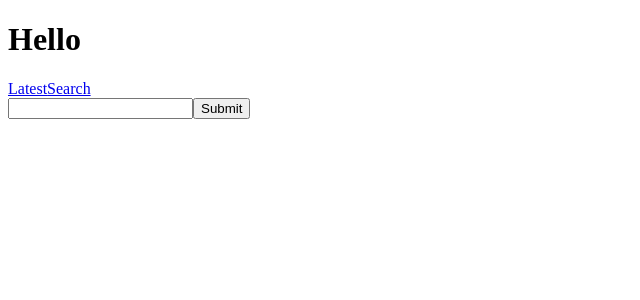
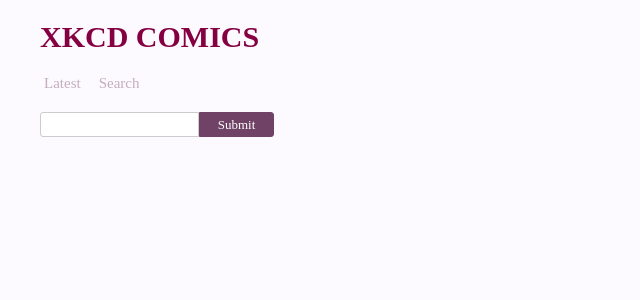
Before and after one commit to lexspirtes/newstory, a React (Create React App) app: page /search in a window 1280 px wide. Shown: the top 300 px of the page, without its empty margins (0-640 px from the left). Built offline with nearby package versions, Linux system fonts and the light colour scheme.

Commit message:
playing with CSS

```diff
--- a/src/App.js
+++ b/src/App.js
@@ -1,17 +1,17 @@
 import React from 'react';
-import { Link } from 'react-router-dom'
+import './styles.css'
+
+/**
+ * App Component
+ * holds links to Latest and Search
+ */
 class App extends React.Component {
-  constructor(props){
-    super(props);
-  }
-
-
 render() {
   return (
     <div>
-      <h1>Hello</h1>
-      <Link className="latest" to="/">Latest</Link>
-      <Link className="search" to="/search">Search</Link>
+      <h1>XKCD COMICS</h1>
+      <a className="latest" href="/">Latest</a>
+      <a className="search" href="/search">Search</a>
     </div>
   );
 }
--- a/src/index.js
+++ b/src/index.js
@@ -5,6 +5,9 @@
 import Search from './search';
 import { Route, BrowserRouter as Router } from 'react-router-dom'
 
+/**
+ * routes for app
+ */
 const routing = (
   <Router>
     <div>
--- a/src/latest.js
+++ b/src/latest.js
@@ -1,6 +1,10 @@
 import React from 'react';
 
 
+/**
+ * Latest component
+ *
+ */
 class Latest extends React.Component {
   constructor(props){
     super(props);
--- a/src/search.js
+++ b/src/search.js
@@ -1,6 +1,8 @@
 import React from 'react';
 
-
+/**
+ * General component description in JSDoc format. Markdown is *supported*.
+ */
 class Search extends React.Component {
   constructor(props){
     super(props);
@@ -39,7 +41,7 @@
     return (
       <div>
       <form onSubmit={this.handleSubmit}>
-              <input className="searchInput" type="text" value={this.state.value} onChange={this.handleChange} />
+              <input className="searchInput" type="number" value={this.state.value} onChange={this.handleChange} />
             <input className="searchSubmit" type="submit" value="Submit" />
       </form>
       <img className="searchImage" src={this.state.img} title={this.state.title} alt={this.state.alt} />
--- /dev/null
+++ b/src/styles.css
@@ -0,0 +1,88 @@
+a {
+  color: #c4adbf;
+  margin-right: 10px;
+  margin-bottom: 10px;
+  text-decoration: none;
+  font-family: 'Bungee', cursive;
+  font-size: 15px;
+  padding: 4px;
+}
+
+a:hover {
+  color:#704366;
+}
+
+img {
+  margin-top: 10px;
+  max-height: 500px;
+}
+
+form {
+  margin-top: 20px;
+}
+
+input[type=number] {
+  border: solid 1px #CCC;
+    height: 21px;
+    width: 150px;
+    border-top-left-radius: 3px;
+    border-bottom-left-radius: 3px;
+    font-size: 15px;
+    color: #999;
+    padding-left: 5px;
+    vertical-align: bottom
+}
+
+input[type=submit] {
+  border: solid 1px #704366;
+  border-top-right-radius: 3px;
+  border-bottom-right-radius: 3px;
+  height: 25px;
+  width: 75px;
+  color: white;
+  font-size: 13px;
+  font-family: 'Bungee', cursive;
+  background-color: #704366;
+}
+input:hover[type=submit]{
+  color: #f7f0ff;
+}
+
+h1 {
+  font-family: 'Bungee Shade', cursive;
+  font-size: 30px;
+  color: #850042;
+
+}
+@keyframes bgcolor {
+    0% {
+        background-color: #fffafe
+    }
+
+    30% {
+        background-color: #fffaff
+    }
+
+    60% {
+        background-color: #fdfaff
+    }
+
+    90% {
+        background-color: #fcfaff
+    }
+
+    100% {
+        background-color: #fafaff
+    }
+}
+
+body {
+  margin-left: 40px;
+  -webkit-animation: bgcolor 20s infinite;
+  animation: bgcolor 10s infinite;
+  -webkit-animation-direction: alternate;
+  animation-direction: alternate;
+}
+
+@import url('https://fonts.googleapis.com/css?family=Bungee+Inline|Bungee+Shade|Righteous&display=swap');
+@import url('https://fonts.googleapis.com/css?family=Bungee&display=swap');
```
